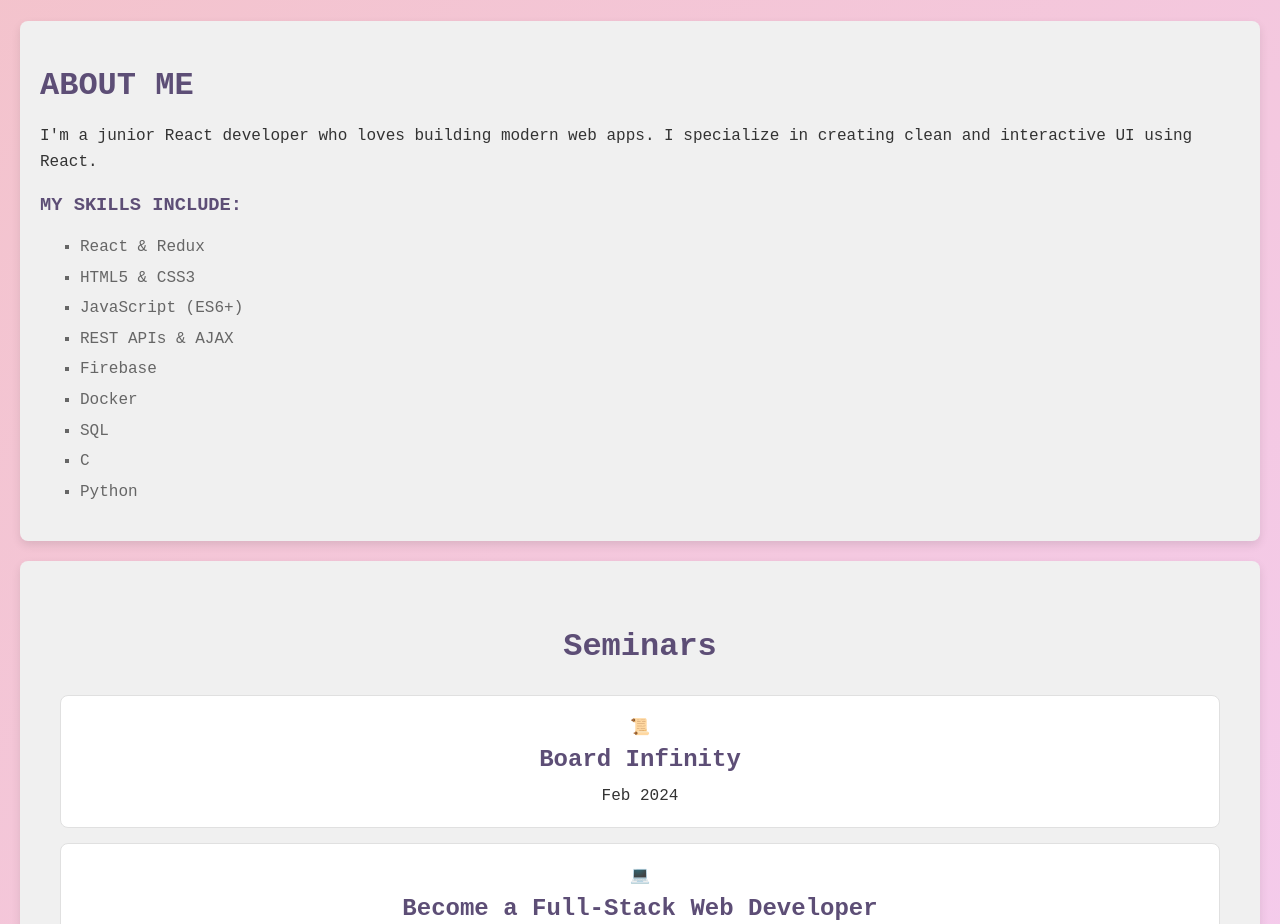
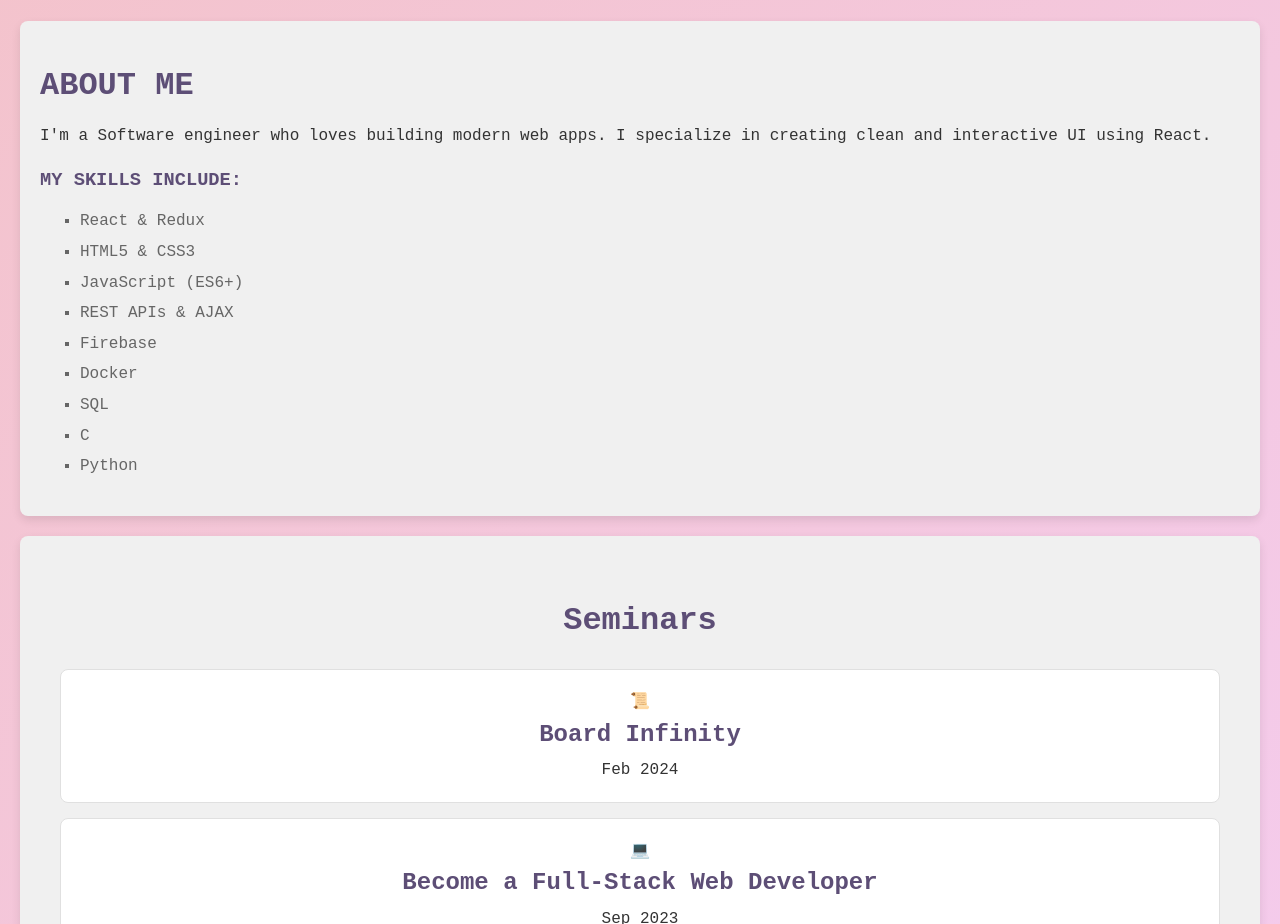
Before and after one commit to raniadrz/Portfolio, a React (Create React App) app: page / in a window 1280 px wide. Shown: the part 920-1844 px from the top of the page. Built offline with nearby package versions, Linux system fonts and the light colour scheme.

Commit message:
Update About.jsx

```diff
--- a/src/Components/About.jsx
+++ b/src/Components/About.jsx
@@ -7,7 +7,7 @@ function About() {
     <section id="about" className="about">
       <h2>About Me</h2>
       <p>
-        I'm a junior React developer who loves building modern web apps. I specialize in
+        I'm a Software engineer  who loves building modern web apps. I specialize in
         creating clean and interactive UI using React.
       </p>
       <h3>
```
